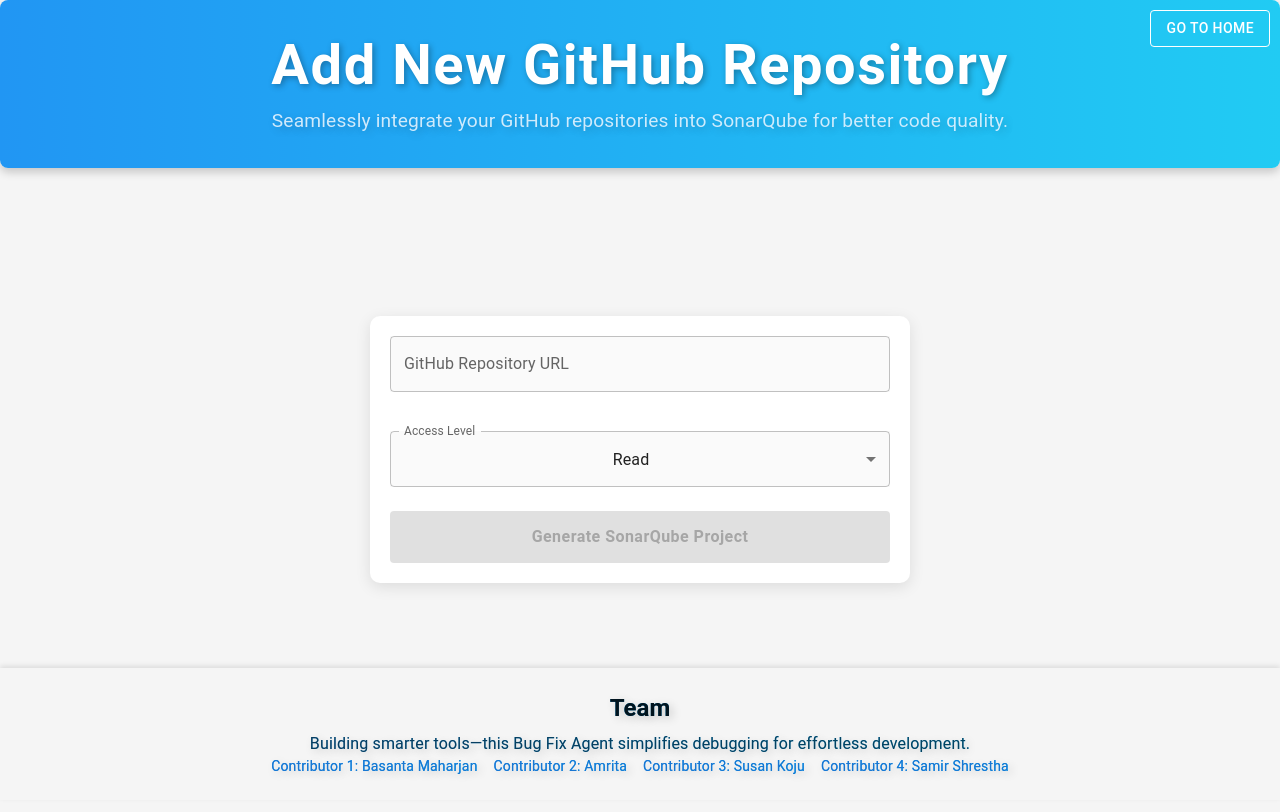
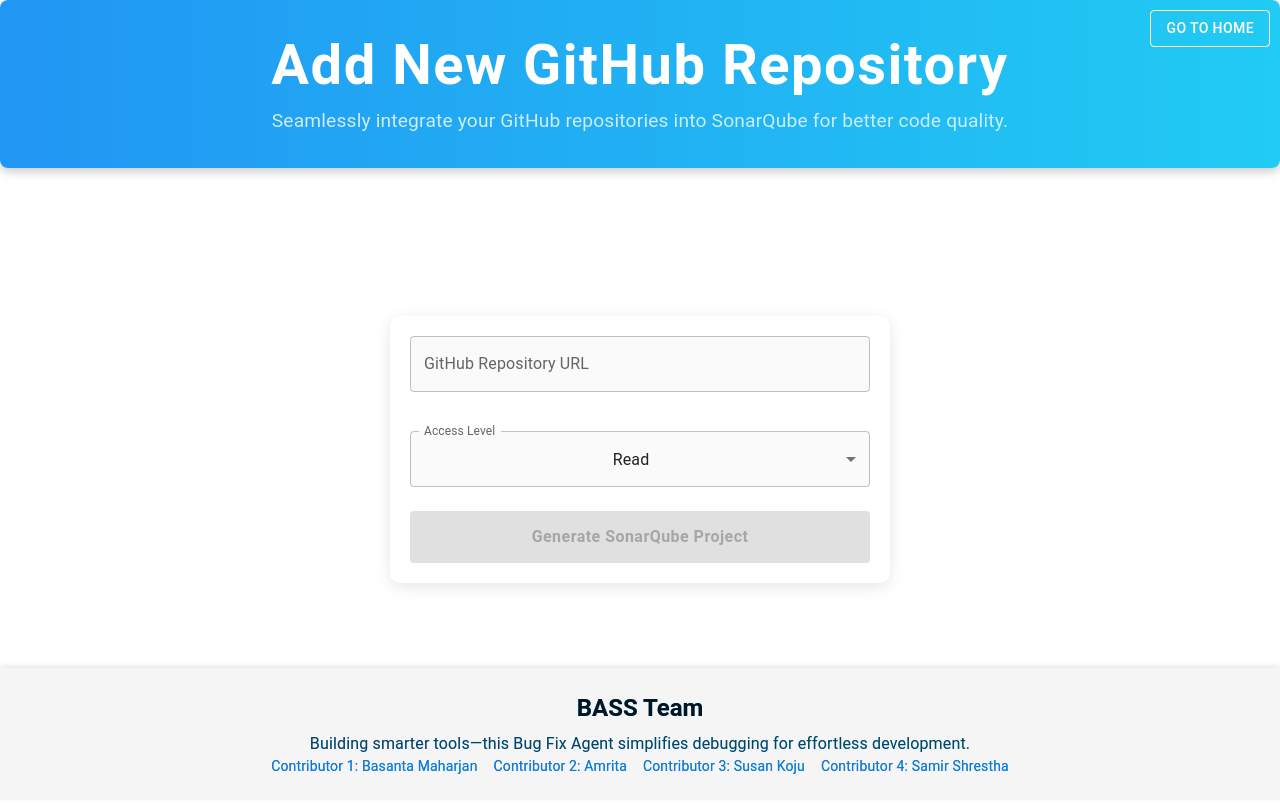
Before and after one commit to Basanta78/agent-bass, a React (Create React App) app in the folder module/admin-protal/: page /add-project in a window 1280 px wide. Shown: the top 812 px of the page. Built offline with nearby package versions, Linux system fonts and the light colour scheme.

Commit message:
Update mui style

```diff
--- a/module/admin-protal/src/components/Dashboard.js
+++ b/module/admin-protal/src/components/Dashboard.js
@@ -222,7 +222,7 @@
                 <Fade in={true} timeout={3000}>
                     <Box textAlign="center" sx={{ py: 3, backgroundColor: '#f5f5f5' }}>
                         <Typography variant="h5" color="textPrimary" sx={{ fontWeight: 'bold', mb: 1 }}>
-                            Team
+                            BASS Team
                         </Typography>
                         <Typography variant="body1" color="textSecondary">
                         Building smarter tools—this Bug Fix Agent simplifies debugging for effortless development.
--- a/module/admin-protal/src/components/Modal.js
+++ b/module/admin-protal/src/components/Modal.js
@@ -30,6 +30,8 @@
   borderRadius: '8px',
   maxWidth: '900px',
   width: '80%',
+  overflowY: 'scroll',
+  maxHeight: '90vh',
   boxShadow: 24, // This is the shadow effect
 };
 
--- a/module/admin-protal/src/components/ProjectInfoPage.js
+++ b/module/admin-protal/src/components/ProjectInfoPage.js
@@ -38,7 +38,7 @@
       {/* Header */}
       <AppBar position="static" sx={{ backgroundColor: '#1976d2', mb: 2 }}>
         <Toolbar>
-          <Typography variant="h6" sx={{ flexGrow: 1, fontWeight: 'bold' }}>
+          <Typography variant="h6" sx={{ flexGrow: 1, fontWeight: 'bold', color: 'white' }}>
             Bug Fix Agent Dashboard
           </Typography>
           <Button color="inherit" href="/">
@@ -190,7 +190,7 @@
         <Fade in={true} timeout={3000}>
           <Box textAlign="center" sx={{ py: 3, backgroundColor: '#f5f5f5' }}>
             <Typography variant="h5" color="textPrimary" sx={{ fontWeight: 'bold', mb: 1 }}>
-              Team
+              BASS Team
             </Typography>
             <Typography variant="body1" color="textSecondary">
             Building smarter tools—this Bug Fix Agent simplifies debugging for effortless development.
--- a/module/admin-protal/src/components/SonarQubeProjectPage.css
+++ b/module/admin-protal/src/components/SonarQubeProjectPage.css
@@ -19,8 +19,12 @@
 /* Card Styling */
 .MuiPaper-root {
     box-shadow: 0 4px 12px rgba(0, 0, 0, 0.1);
-    border-radius: 10px;
+    /* border-radius: 10px; */
     transition: all 0.3s ease;
+}
+
+* {
+    text-shadow: none !important;
 }
 
 .MuiPaper-root:hover {
--- a/module/admin-protal/src/components/SonarQubeProjectPage.js
+++ b/module/admin-protal/src/components/SonarQubeProjectPage.js
@@ -138,7 +138,7 @@
       {/* Header with Reload Button */}
       <AppBar position="static" sx={{ backgroundColor: '#1976d2', mb: 2 }}>
         <Toolbar>
-          <Typography variant="h6" sx={{ flexGrow: 1, fontWeight: 'bold' }}>
+          <Typography variant="h6" sx={{ flexGrow: 1, fontWeight: 'bold', color: 'white' }}>
             Bug Fix Agent Dashboard
           </Typography>
           <Button color="inherit" href="/">
--- a/module/admin-protal/src/index.js
+++ b/module/admin-protal/src/index.js
@@ -3,11 +3,18 @@
 import './index.css';
 import App from './App';
 import reportWebVitals from './reportWebVitals';
+import CssBaseline from '@mui/material/CssBaseline';
+import { ThemeProvider } from '@mui/material/styles';
+import theme from './theme';
 
 const root = ReactDOM.createRoot(document.getElementById('root'));
 root.render(
   <React.StrictMode>
+  <ThemeProvider theme={theme}>
+    {/* CssBaseline kickstart an elegant, consistent, and simple baseline to build upon. */}
+    <CssBaseline />
     <App />
+    </ThemeProvider>
   </React.StrictMode>
 );
 
--- a/module/admin-protal/src/theme.js
+++ b/module/admin-protal/src/theme.js
@@ -6,7 +6,30 @@
       main: '#1976d2',
     },
     secondary: {
-      main: '#d32f2f',
+      main: '#e67e22',
+    },
+  },
+  components: {
+    MuiButton: {
+      styleOverrides: {
+        root: {
+          '&:hover': {
+            // backgroundColor: 'blue',
+            color: 'white'
+          },
+        },
+        text: {
+          '&:hover': {
+            color: 'white',
+            boxShadow: 'none',
+            borderBottom: '2px solid #fff',
+            borderRadius: 0
+          },
+        },
+        containedSecondary: {
+          color: 'white', // Set text color for text secondary button
+        },
+      },
     },
   },
 });
```
